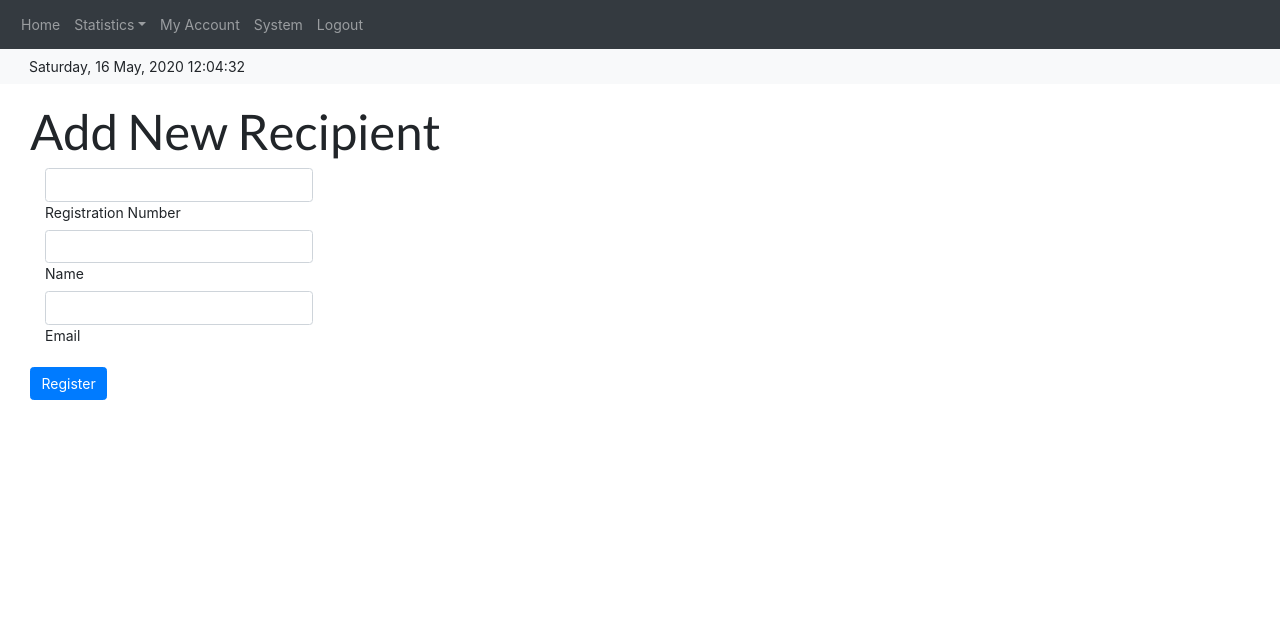
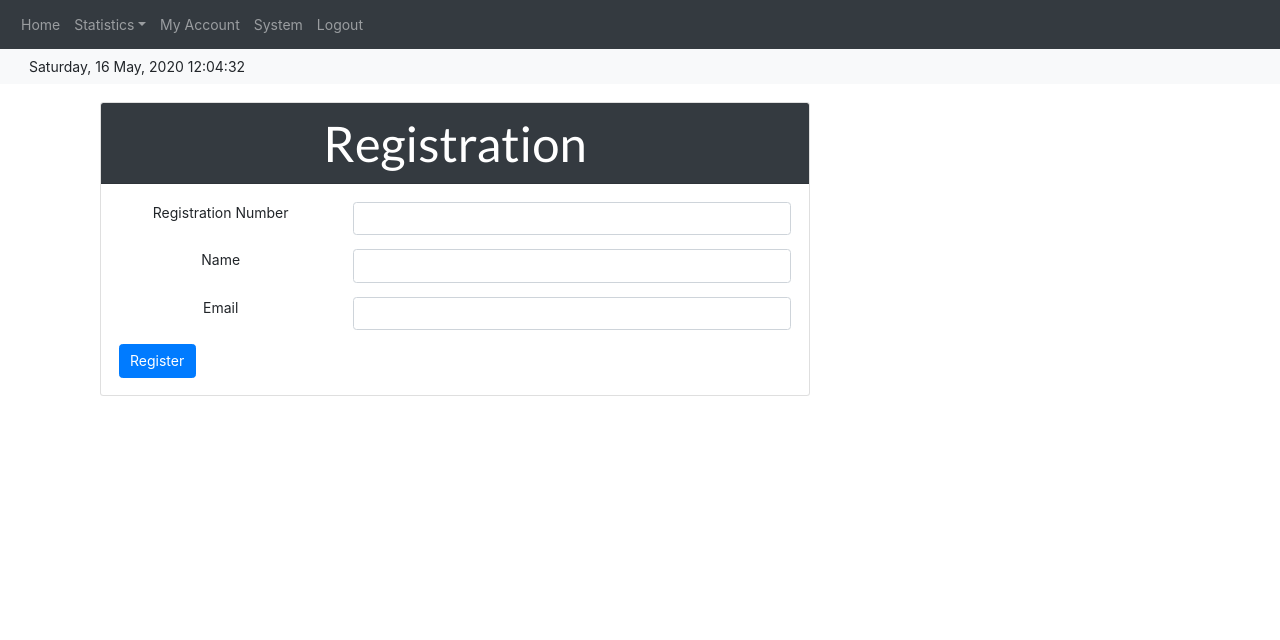
Before and after one commit to bitRondo/human-tracking-surveillance, a Django app: page /securityManagement/recipientadd/ in a window 1280 px wide. Shown: the top 640 px of the page. Run offline with Django 3.2, Linux system fonts and the light colour scheme; the visitor is signed in with stand-in values (Sample User, id 1); some libraries are stand-ins or nearby versions.

Commit message:
add design

```diff
--- a/accountManagement/templates/registration/userRemove.html
+++ b/accountManagement/templates/registration/userRemove.html
@@ -5,8 +5,8 @@
 {% block content %}
 
 <div class="col-md-6">
-    <h1 class="display-4">Remove Users</h1>
-    <h3>Are you sure you want to delete </h3>
+    <!-- <h1 class="display-4">Remove Users</h1> -->
+    <h3>Are you sure you want to delete "{{item.first_name}}"?</h3>
 
     <form action="{% url 'UserRemove' item.id %}" method=POST>
 
--- a/securityManagement/templates/recipientAdd.html
+++ b/securityManagement/templates/recipientAdd.html
@@ -3,31 +3,67 @@
 {% block title %}Add Recipient{% endblock %}
 
 {% block content %}
-<div class="col-md-6">
-    <h1 class="display-4">Add New Recipient</h1>
+<div class="container">
+    <div class="col-md-8">
+        <div class="card card-cascade narrower">
+            <div class="card-header bg-dark">
+                <h1 class="display-4 bg-dark text-white text-center">Registration</h1>
+            </div>
+            <!-- <div class="bg-dark">
+            <h1 class="display-4 bg-dark text-white text-center">Register</h1>
+            </div> -->
+            <div class="card-body">
             <form action="" method=POST>
                 {% csrf_token %}
 
-        <div class="form-group">
-            <div class="col-md-6">
+                <div class="form-group row">
+                    <div class="col-md-4 text-center">
+                        <label for="id_register_num">Registration Number</label>
+                    </div>
+                    <div class="col-md-8">
                         {{ form.register_num }}
-                <label for="id_register_num">Registration Number</label>
+
                     </div>
                     {% if form.register_num.errors %}
                         <p class="col" style="color: red;">Registration number is not unique.</p>
                     {% endif %}
-            <div class="col-md-6">
+                </div>
+                    <div class="form-group row">
+                        <div class="col-md-4 text-center">
+                            <label for="id_name">Name</label>
+                        </div>
+                        <div class="col-md-8">
+                            {{ form.name }}
+                        </div>
+
+                    </div>
+
+                    <div class=" form-group row">
+                        <div class="col-md-4 text-center">
+                            <label for="id_email">Email</label>
+                        </div>
+                        <div class="col-md-8">
+                            {{ form.email }}
+                        </div>
+
+                    </div>
+
+                    <!-- <div class="col-md-6">
                         {{ form.name }}
                         <label for="id_name">Name</label>
                         {{ form.email }}
                         <label for="id_email">Email</label>
-            </div>
+                    </div> -->
                     {% if form.email.errors %}
                     <p class="col" style="color: red;">Email is already being used by a recipient.</p>
                     {% endif %}
-        </div>
+
 
                 <input type="submit" value="Register" class="btn btn-primary">
             </form>
         </div>
+    </div>
+        </div>
+    </div>
+</div>
 {% endblock %}
--- a/securityManagement/templates/recipientRemove.html
+++ b/securityManagement/templates/recipientRemove.html
@@ -5,8 +5,8 @@
 {% block content %}
 
 <div class="col-md-6">
-    <h1 class="display-4">Remove Recipient</h1>
-    <h3>Are you sure you want to delete "{{item.name}}"?</h3>
+    <!-- <h1 class="display-4">Remove Recipient</h1> -->
+    <h3 class="text-bold">Are you sure you want to delete "{{item.name}}"?</h3>
 
     <form action="{% url 'RecipientRemove' item.id %}" method=POST>
 
```
Also changed, not shown: accountManagement/templates/registration/account.html (+13 -4 lines), accountManagement/templates/registration/register.html (+11 -3 lines). Lines whose indentation alone changed are shown as unchanged.
